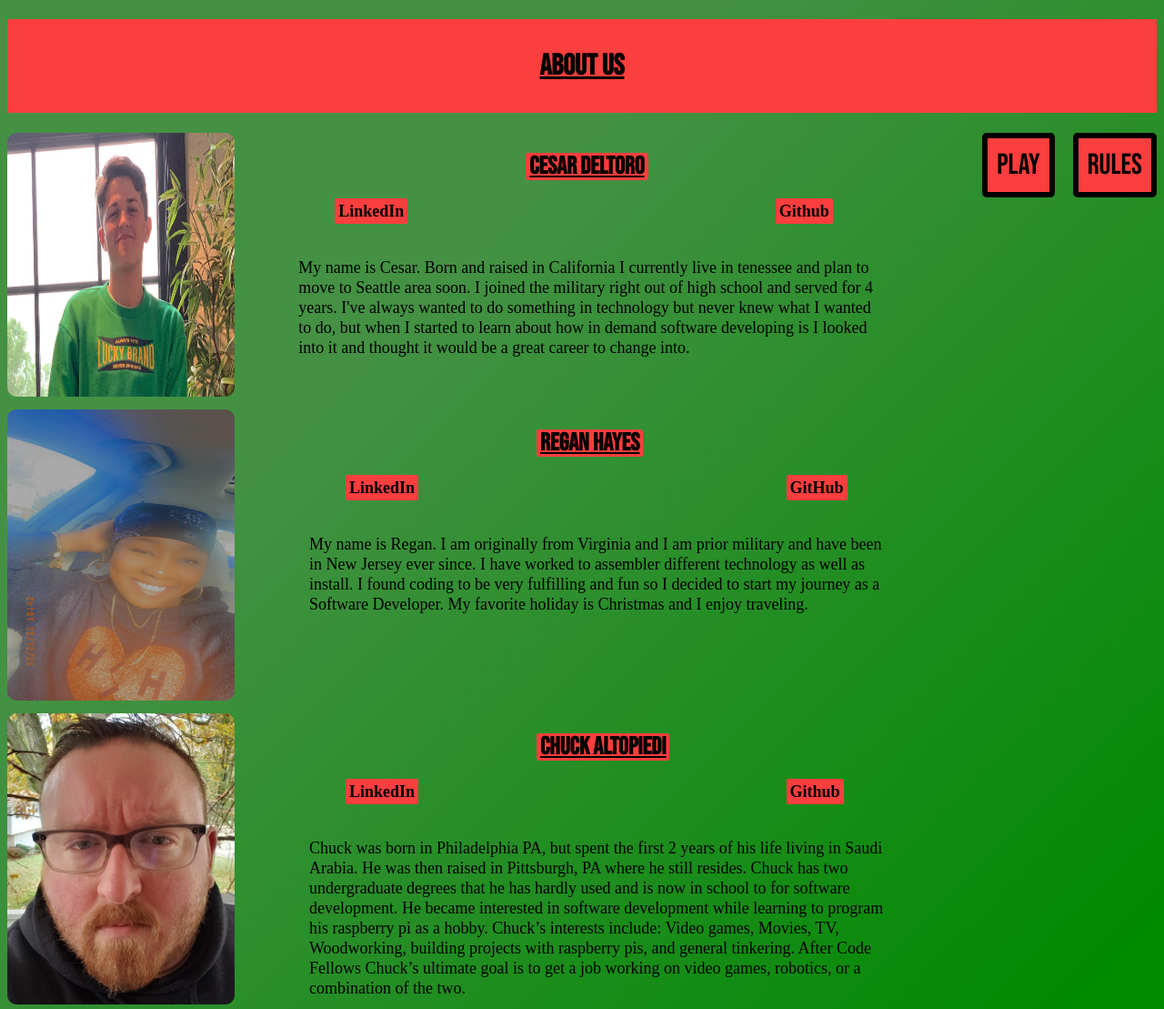
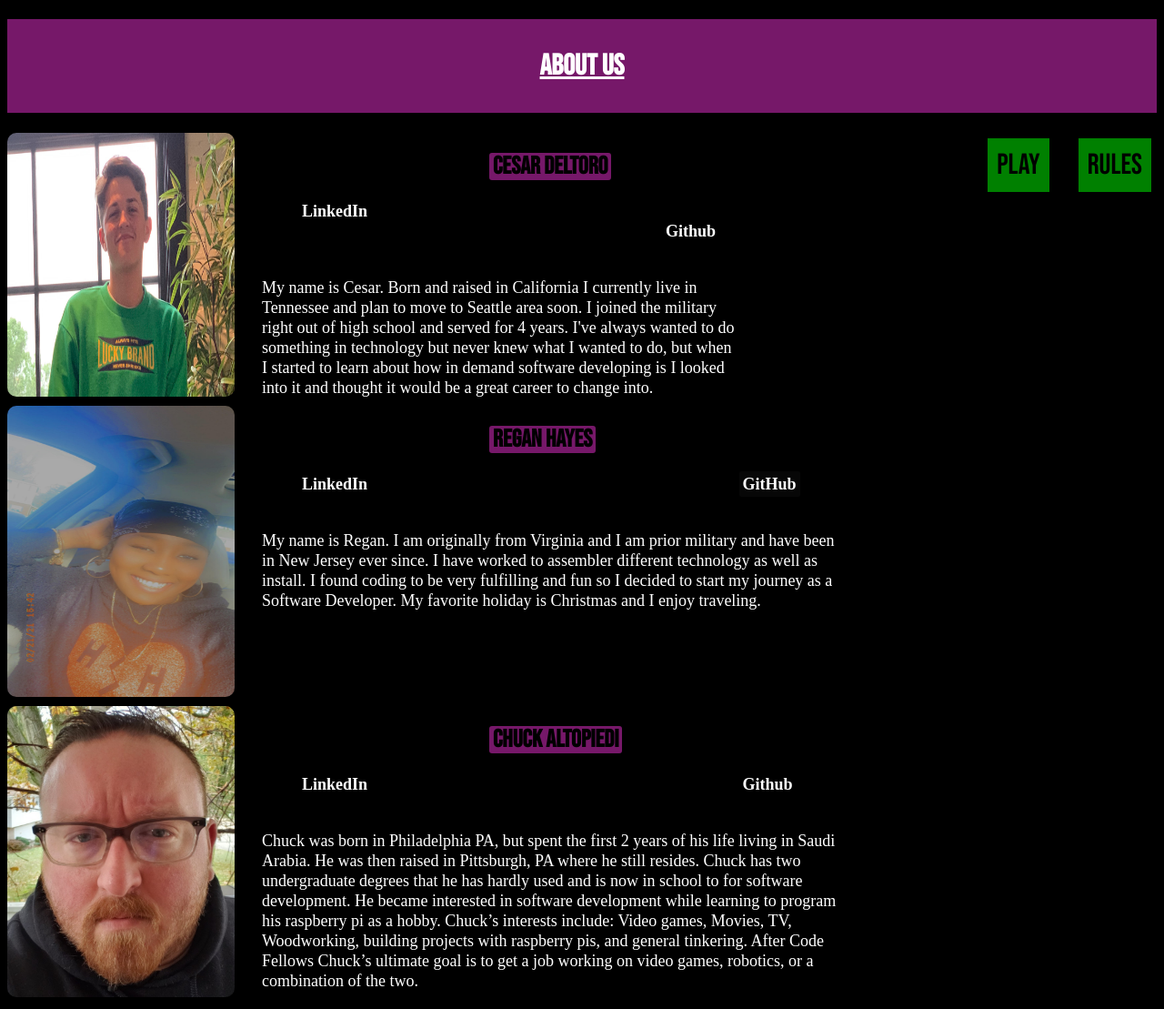
Before and after one commit to blackjack-trainer/blackjack-trainer, a plain HTML site: page about-us.html in a window 1280 px wide. Shown: the top 1109 px of the page at 91% size. Drawn offline with Linux system fonts and the light colour scheme.

Commit message:
added css

```diff
--- a/css/aboutUs.css
+++ b/css/aboutUs.css
@@ -1,18 +1,28 @@
 body {
-  background: linear-gradient(135deg, #449144 33%,#008a00 95%);
+ background-color: black;
+ color: white;
 }
 h1 {
   text-align: center;
   text-decoration: underline;
   font-family: 'Bebas Neue', cursive;
-  background-color: rgb(251, 62, 62);
+  background-color: rgb(118, 24, 105);
 
+}
+section{
+  display: flex;
+}
+h1 {
+  display: flex;
+}
+h2{
+  display: flex;
 }
 #navBar {
   list-style-type: none;
   display: inline;
   border: 6px solid black;
-  background-color: rgb(251, 62, 62);
+  background-color: green;
   border-radius: 5px;
   float: right;
   margin-left: 20px;
@@ -68,18 +78,19 @@ section article {
 }
 h2 {
   font-family: 'Bebas Neue', cursive;
-  text-decoration: underline;
+  /* text-decoration: underline; */
   font-style:normal;
-  background-color: rgb(251, 62, 62);
+  background-color: rgb(118, 24, 105);
   padding: 4px;
   width: max-content;
   border-radius: 3px;
   margin-left: 250px;
+  color: rgb(0, 0, 0);
 }
 #cesLink {
   border-radius: 2px;
-  background-color: rgb(251, 62, 62);
-  color: rgb(0, 0, 0);
+  background-color: rgb(0, 0, 0);
+  color: rgb(255, 255, 255);
   padding: 4px;
   font-style: normal;
   margin-bottom: 100px;
@@ -87,38 +98,38 @@ h2 {
 
 #cesGit {
   border-radius: 2px;
-  background-color:rgb(251, 62, 62);
-  color: rgb(3, 3, 3);
+  background-color:rgb(0, 0, 0);
+  color: rgb(255, 255, 255);
   padding: 4px;
   font-style: normal;
 }
 #regLink {
   border-radius: 2px;
-  background-color: rgb(251, 62, 62);
-  color: rgb(0, 0, 0);
+  background-color: rgb(0, 0, 0);
+  color: rgb(255, 255, 255);
   padding: 4px;
   font-style: normal;
   margin-bottom: 100px;
 }
 #regGit {
   border-radius: 2px;
-  background-color:rgb(251, 62, 62);
-  color: rgb(0, 0, 0);
+  background-color:rgb(7, 7, 7);
+  color: rgb(255, 255, 255);
   padding: 4px;
   font-style: normal;
 }
 #chuckLink {
   border-radius: 2px;
-  background-color: rgb(251, 62, 62);
-  color: rgb(0, 0, 0);
+  background-color: rgb(0, 0, 0);
+  color: rgb(255, 255, 255);
   padding: 4px;
   font-style: normal;
   margin-bottom: 100px;
 }
 #chuckGit {
   border-radius: 2px;
-  background-color:rgb(251, 62, 62);
-  color: rgb(0, 0, 0);
+  background-color:rgb(0, 0, 0);
+  color: rgb(255, 255, 255);
   padding: 4px;
   font-style: normal;
 }
--- a/css/index.css
+++ b/css/index.css
@@ -12,7 +12,6 @@ header {
   background-position: center;
   background-repeat: no-repeat;
 }
-
 
 
 li:hover {
```
Also changed, not shown: about-us.html (+1 -1 lines), js/app.js (+11 -11 lines).
